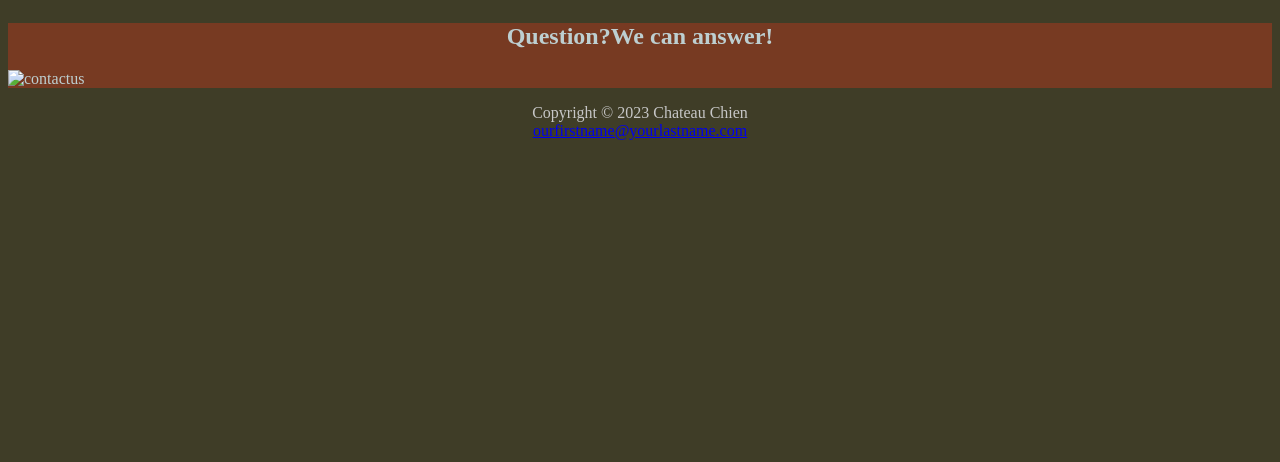
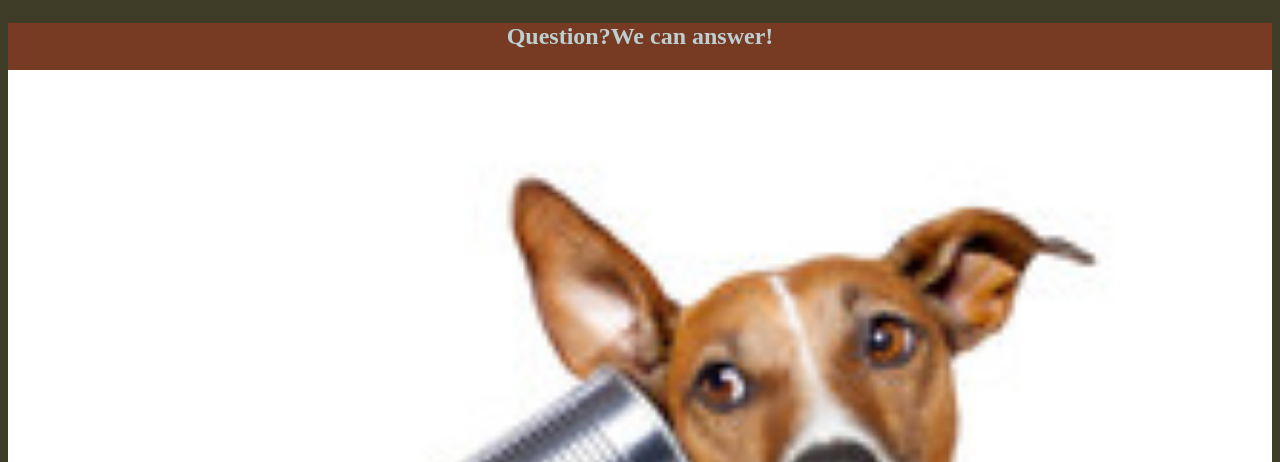
Before and after one commit to LuBocNU/box-model-assignment, a plain HTML site: page contact.html in a window 1280 px wide. Shown: the part 338-800 px from the top of the page. Drawn offline with Linux system fonts and the light colour scheme.

Commit message:
Update contact.html

```diff
--- a/contact.html
+++ b/contact.html
@@ -25,7 +25,7 @@
 </nav>
 <main>
     <h2>Question?We can answer!</h2>
-    <img src="../root/images/DogOnPhone.jpg"
+    <img src="images/DogOnPhone.jpg"
         alt="contactus">
 </main>
 
```
